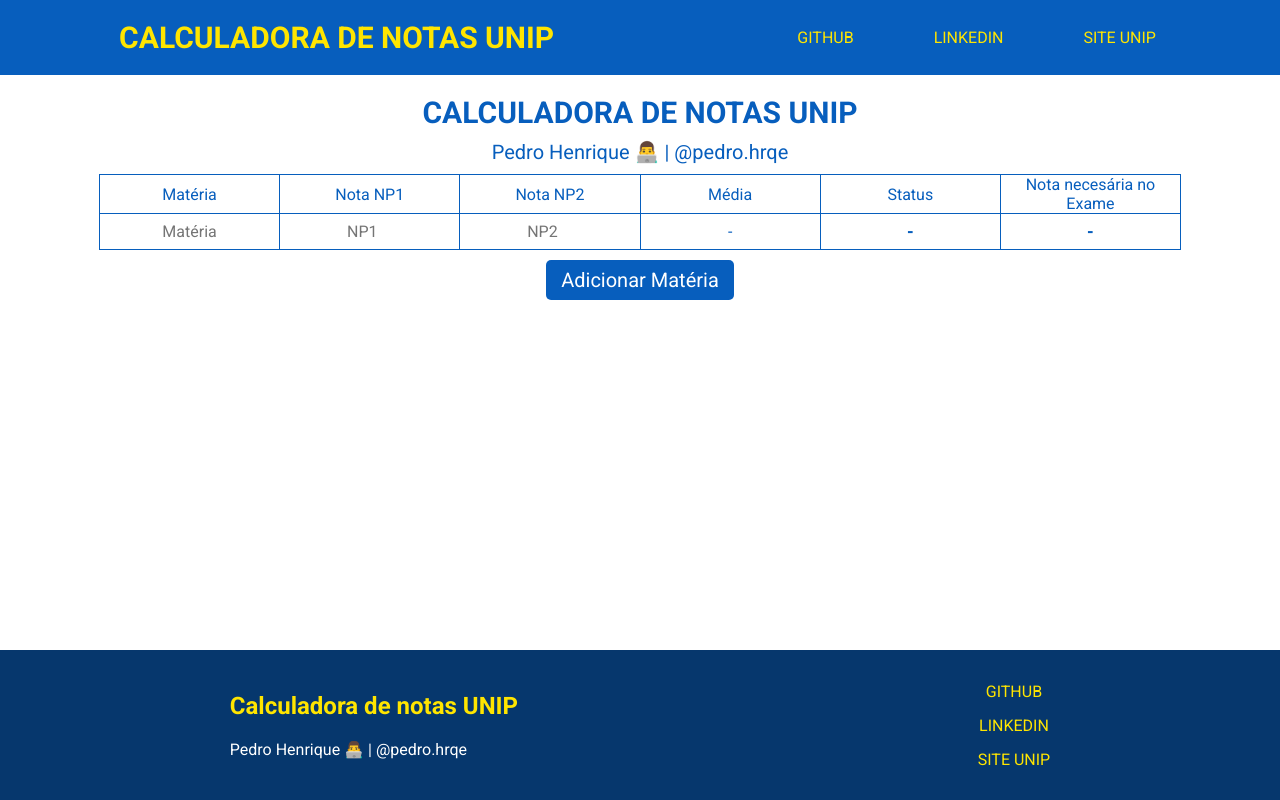
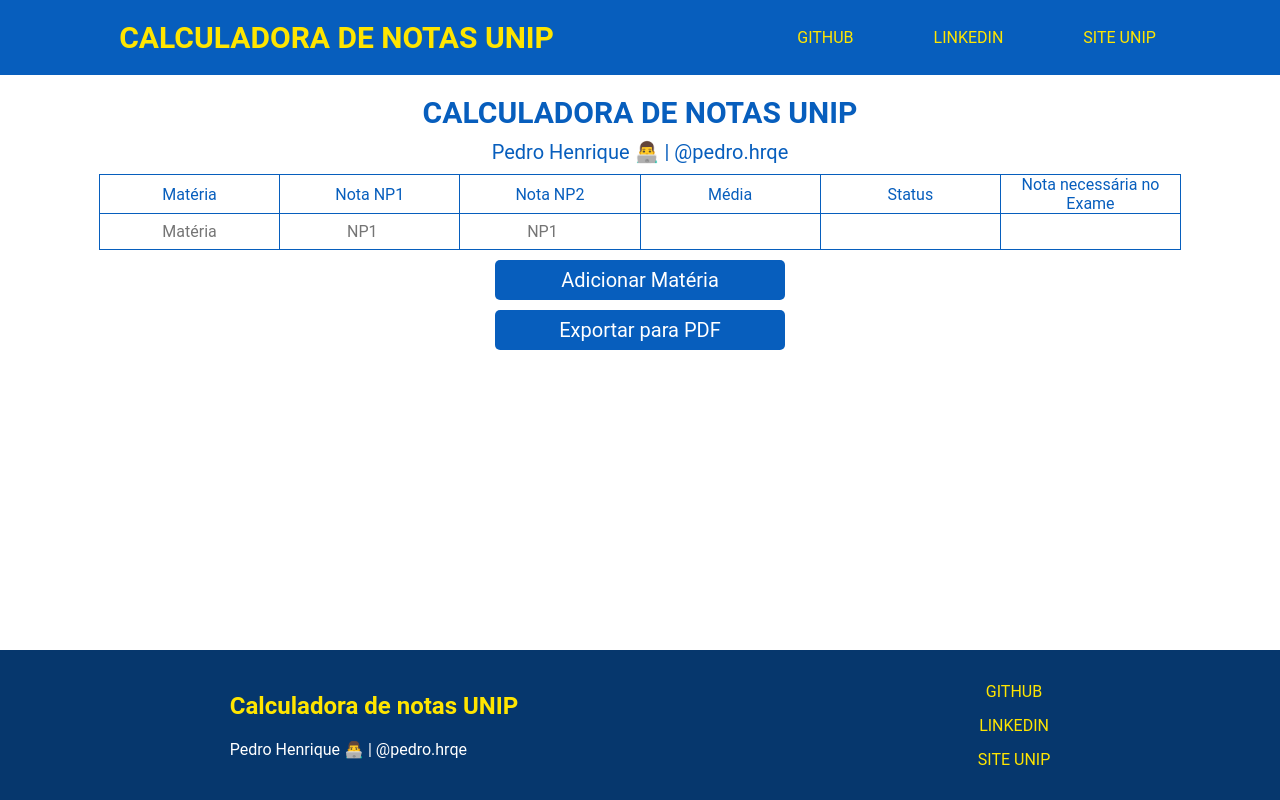
Before and after one commit to pedrohrqe/Calculadora_de_notas_UNIP, a plain HTML site: page index.html in a window 1280 px wide. Both pictures are taken after a click on the button "Adicionar Matéria". Drawn offline with Linux system fonts and the light colour scheme.

Commit message:
Atualização de código
Atualização de código com novas funções, design e opção de gerar PDF

```diff
--- a/index.html
+++ b/index.html
@@ -9,11 +9,13 @@
     <link rel="shortcut icon" href="asset/icons/logo.svg" type="image/png">
     <link rel="stylesheet" href="style.css">
     <script src="script.js"></script>
+    <script src="https://cdnjs.cloudflare.com/ajax/libs/jspdf/1.4.1/jspdf.debug.js" integrity="sha384-THVO/sM0mFD9h7dfSndI6TS0PgAGavwKvB5hAxRRvc0o9cPLohB0wb/PTA7LdUHs" crossorigin="anonymous"></script>
 </head>
 
 <body>
     <header class="header">
-        <a class="header__title" href="https://pedrohrqe.github.io/Calculadora_de_notas_UNIP">CALCULADORA DE NOTAS UNIP</a>
+        <a class="header__title" href="https://pedrohrqe.github.io/Calculadora_de_notas_UNIP">CALCULADORA DE NOTAS
+            UNIP</a>
         <nav class="menu">
             <a class="menu__links" href="https://github.com/Pedroh2001">GITHUB</a>
             <a class="menu__links" href="https://www.linkedin.com/in/pholiveira01/">LINKEDIN</a>
@@ -25,16 +27,19 @@
         <h3><a class="home__subtitle" href="https://www.instagram.com/pedro.hrqe/">Pedro Henrique 👨‍💻 |
                 @pedro.hrqe</a></h3>
         <table id="table">
+            <thead>
                 <tr>
                     <th>Matéria</th>
                     <th>Nota NP1</th>
                     <th>Nota NP2</th>
                     <th>Média</th>
                     <th>Status</th>
-                <th>Nota necesária no Exame</th>
+                    <th>Nota necessária no Exame</th>
                 </tr>
+            </thead>
         </table>
         <button class="add__button" onclick="addRow()">Adicionar Matéria</button>
+        <button class="export__button" onclick="exportToPDF()">Exportar para PDF</button>
     </main>
     <footer class="footer">
         <div class="footer__info">
@@ -48,5 +53,4 @@
         </nav>
     </footer>
 </body>
-
 </html>
--- a/script.js
+++ b/script.js
@@ -1,58 +1,82 @@
 function calculateAverage(row) {
-    var nota1 = parseFloat(row.cells[1].querySelector('input').value);
-    var nota2 = parseFloat(row.cells[2].querySelector('input').value);
+    const nota1Input = row.cells[1].querySelector('input');
+    const nota2Input = row.cells[2].querySelector('input');
 
-    if (parseFloat(row.cells[1].querySelector('input').value) > 10 || parseFloat(row.cells[1].querySelector('input').value) < 0) {
-        row.cells[1].innerHTML = '<input type="number" min="0" max="10" step="0.1" placeholder="NP1" onchange="calculateAverage(this.parentNode.parentNode)">';
+    const nota1 = parseFloat(nota1Input.value);
+    const nota2 = parseFloat(nota2Input.value);
+
+    const inputOutOfRange = nota => nota > 10 || nota < 0;
+
+    if (inputOutOfRange(nota1)) {
+        nota1Input.outerHTML = '<input type="number" min="0" max="10" step="0.1" placeholder="NP1" onchange="calculateAverage(this.parentNode.parentNode)">';
     }
 
-    if (parseFloat(row.cells[2].querySelector('input').value) > 10 || parseFloat(row.cells[2].querySelector('input').value) < 0) {
-        row.cells[2].innerHTML = '<input type="number" min="0" max="10" step="0.1" placeholder="NP2" onchange="calculateAverage(this.parentNode.parentNode)">';
+    if (inputOutOfRange(nota2)) {
+        nota2Input.outerHTML = '<input type="number" min="0" max="10" step="0.1" placeholder="NP2" onchange="calculateAverage(this.parentNode.parentNode)">';
     }
 
-    if (parseFloat(row.cells[1].querySelector('input').value) > 0 && parseFloat(row.cells[2].querySelector('input').value) > 0) {
-        var media = (nota1 + nota2) / 2;
+    if (nota1 > 0 && nota2 > 0) {
+        const media = (nota1 + nota2) / 2;
+        const exameRequired = media < 7;
+        const aux = exameRequired ? (10 - media).toFixed(1) : '';
+        const statusText = exameRequired ? '⚠️ NECESÁRIO EXAME ⚠️' : '✅ APROVADO ✅';
+        const backgroundColor = exameRequired ? '#ff000030' : '#00800030';
+        const textColor = exameRequired ? '#ff0000' : '#008000';
+
         row.cells[3].textContent = media.toFixed(1);
-
-        if (row.cells[5].textContent = media < 7) {
-            aux = (10 - media);
-            row.cells[5].innerHTML = aux.toFixed(1);
-            row.cells[4].textContent = "⚠️ NECESÁRIO EXAME ⚠️";
-            row.cells[4].style.backgroundColor = '#ff000030';
-            row.cells[5].style.backgroundColor = '#ff000030';
-            row.cells[4].style.color = '#ff0000';
-            row.cells[5].style.color = '#ff0000';
-        }
-        else {
-            row.cells[4].textContent = "✅ APROVADO ✅";
-            row.cells[5].innerHTML = '✅ APROVADO ✅';
-            row.cells[4].style.backgroundColor = '#00800030';
-            row.cells[5].style.backgroundColor = '#00800030';
-            row.cells[4].style.color = '#008000';
-            row.cells[5].style.color = '#008000';
-        }
+        row.cells[4].textContent = statusText;
+        row.cells[5].innerHTML = aux;
+        row.cells[4].style.backgroundColor = backgroundColor;
+        row.cells[5].style.backgroundColor = backgroundColor;
+        row.cells[4].style.color = textColor;
+        row.cells[5].style.color = textColor;
     }
 }
 
 function addRow() {
-    var table = document.getElementById('table');
-    var rowCount = table.rows.length;
-    var row = table.insertRow(rowCount);
-    var cell1 = row.insertCell(0);
-    var cell2 = row.insertCell(1);
-    var cell3 = row.insertCell(2);
-    var cell4 = row.insertCell(3);
-    var cell5 = row.insertCell(4);
-    var cell6 = row.insertCell(5);
-    cell1.innerHTML = '<input type="text" placeholder="Matéria">';
-    cell2.innerHTML = '<input type="number" min="0" max="10" step="0.1" placeholder="NP1" onchange="calculateAverage(this.parentNode.parentNode)">';
-    cell3.innerHTML = '<input type="number" min="0" max="10" step="0.1" placeholder="NP2" onchange="calculateAverage(this.parentNode.parentNode)">';
-    cell4.innerHTML = '-';
-    cell5.textContent = '-';
-    cell6.textContent = '-';
+    const table = document.getElementById('table');
+    const row = table.insertRow(table.rows.length);
+    const inputsHTML = '<input type="number" class="input__data" min="0" max="10" step="0.1" placeholder="NP1" onchange="calculateAverage(this.parentNode.parentNode)">';
+
+    row.insertCell(0).innerHTML = '<input type="text" class="input__data" placeholder="Matéria">';
+    row.insertCell(1).innerHTML = inputsHTML;
+    row.insertCell(2).innerHTML = inputsHTML;
+    row.insertCell(3);
+    row.insertCell(4);
+    row.insertCell(5);
 }
 
-function removeRow(button) {
-    var row = button.parentNode.parentNode;
-    row.parentNode.removeChild(row);
+function getStandardTextSize() {
+    const screenWidth = window.innerWidth;
+    return screenWidth < 1000 ? 10 : 25;
 }
+
+const textSize = getStandardTextSize() + 'px';
+
+function exportToPDF() {
+    const pdf = new jsPDF();
+    const x = 15;
+    const y = 15;
+    const table = document.getElementById('table');
+    const inputElements = document.querySelectorAll('.input__data');
+
+    table.style.fontSize = textSize;
+
+    for (const inputElement of inputElements) {
+        inputElement.style.fontSize = textSize;
+        inputElement.style.width = '95%';
+        inputElement.style.height = '95%';
+        inputElement.style.backgroundColor = 'transparent';
+        inputElement.style.textAlign = 'center';
+    }
+
+    html2canvas(table).then(canvas => {
+        const imgData = canvas.toDataURL('image/png');
+
+        pdf.text('Notas UNIP - por @pedro.hrqe', x, y);
+        pdf.addImage(imgData, 'PNG', x, y + 10, 180, 0);
+
+        pdf.text('@pedro.hrqe', 90, 290);
+        pdf.save('Notas_UNIP.pdf');
+    });
+}
--- a/style.css
+++ b/style.css
@@ -1,5 +1,3 @@
-@import url('https://fonts.googleapis.com/css2?family=Roboto:wght@100;300;400;500;700;900&display=swap');
-
 :root {
     --color-background: #181818;
     --color-primary: #075ebd;
@@ -19,6 +17,13 @@
     font-family: 'Roboto', sans-serif;
     font-weight: 400;
     color: var(--color-text);
+}
+
+body {
+    background-color: var(--color-text);
+    align-items: center;
+    display: flex;
+    flex-direction: column;
 }
 
 .header {
@@ -54,18 +59,10 @@
 }
 
 .menu__links:hover {
-    transition: 300ms;
     transform: scale(1.3);
     background-color: var(--color-secondary);
     color: var(--color-primary);
     font-weight: 600;
-}
-
-body {
-    background-color: var(--color-text);
-    align-items: center;
-    display: flex;
-    flex-direction: column;
 }
 
 main {
@@ -93,7 +90,6 @@
 }
 
 .home__subtitle:hover {
-    transition: 300ms;
     background-color: var(--color-secondary);
     transform: scale(1.05);
     font-weight: 600;
@@ -115,27 +111,25 @@
     max-width: 16.6vw;
 }
 
-tr td:nth-child(5) {
-    font-weight: 900;
-}
-
+tr td:nth-child(5),
 tr td:nth-child(6) {
     font-weight: 900;
 }
 
-.add__button {
+.add__button,
+.export__button {
     transition: 300ms;
-    padding: 8px 15px;
+    width: 290px;
+    padding: 8px 25px;
     background-color: var(--color-primary);
     border: none;
     cursor: pointer;
     font-size: 1.25rem;
     border-radius: 5px;
-    width: auto;
 }
 
-.add__button:hover {
-    transition: 300ms;
+.add__button:hover,
+.export__button:hover {
     transform: scale(1.1);
     background-color: var(--color-secondary);
     color: var(--color-background);
@@ -152,7 +146,8 @@
     border-radius: 0px;
 }
 
-input:hover, input:focus {
+input:hover,
+input:focus {
     outline: none;
     background-color: var(--color-primary-light);
     border-color: var(--color-primary);
@@ -251,7 +246,9 @@
         font-size: 0.75rem;
     }
 
-    .add__button {
+    .add__button,
+    .export__button {
+        width: 150px;
         font-size: 0.75rem;
         padding: 8px;
     }
```
Lines whose indentation alone changed are shown as unchanged.
